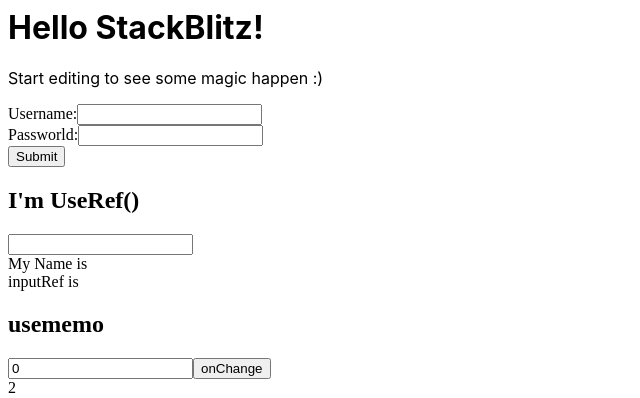
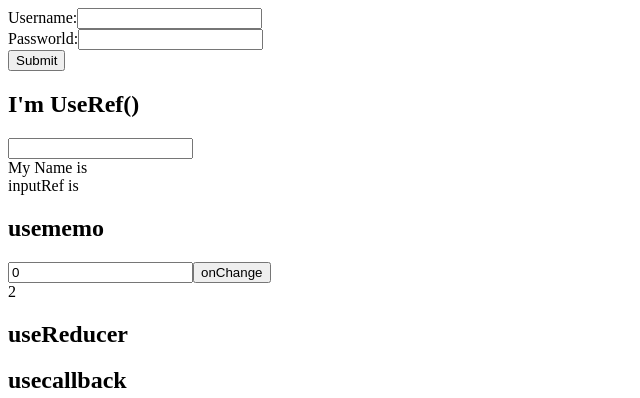
Before and after one commit to loyalty-thameem/Reactjs-Full-Full-Hooks, a React (Create React App) app: page / in a window 1280 px wide. Shown: the top 398 px of the page, without its empty margins (0-640 px from the left). Built offline with nearby package versions, Linux system fonts and the light colour scheme; no server answers.

Commit message:
useReducer Method => 1 file modified, 1 added

```diff
--- a/src/App.js
+++ b/src/App.js
@@ -5,15 +5,15 @@ import Useeffect from './components/Useeffect.js';
 import Useref from './components/Useref.js';
 import Usememo from './components/Usememo.js';
 import Usecallback from './components/Usecallback.js';
+import Usereducer from './components/Usereducer.js';
 
 export default function App() {
   return (
     <div>
-      <h1>Hello StackBlitz!</h1>
-      <p>Start editing to see some magic happen :)</p>
       <Usestate />
       <Useref />
       <Usememo />
+      <Usereducer />
       <Usecallback />
       <Useeffect />
     </div>
--- /dev/null
+++ b/src/components/Usereducer.js
@@ -0,0 +1,8 @@
+import React from 'react';
+export default function usereducer() {
+  return (
+    <div>
+      <h2>useReducer</h2>
+    </div>
+  );
+}
```
